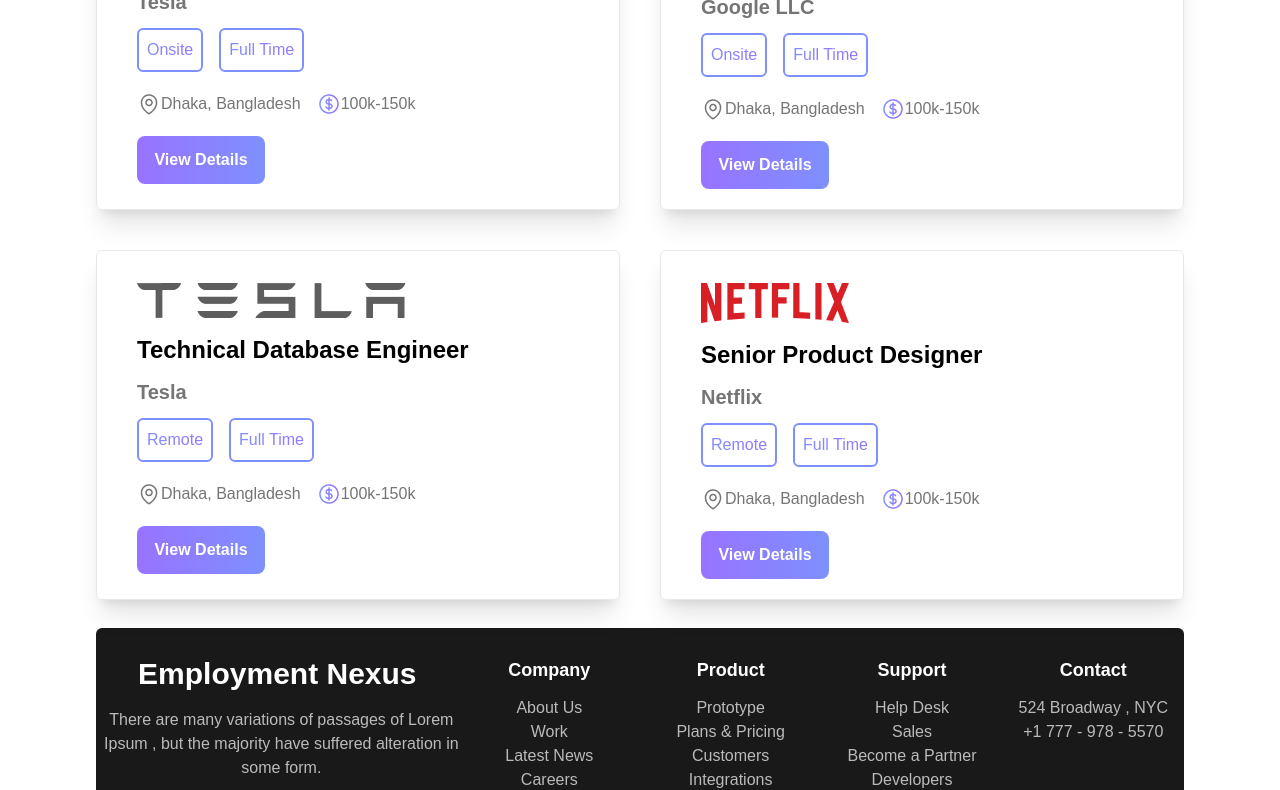
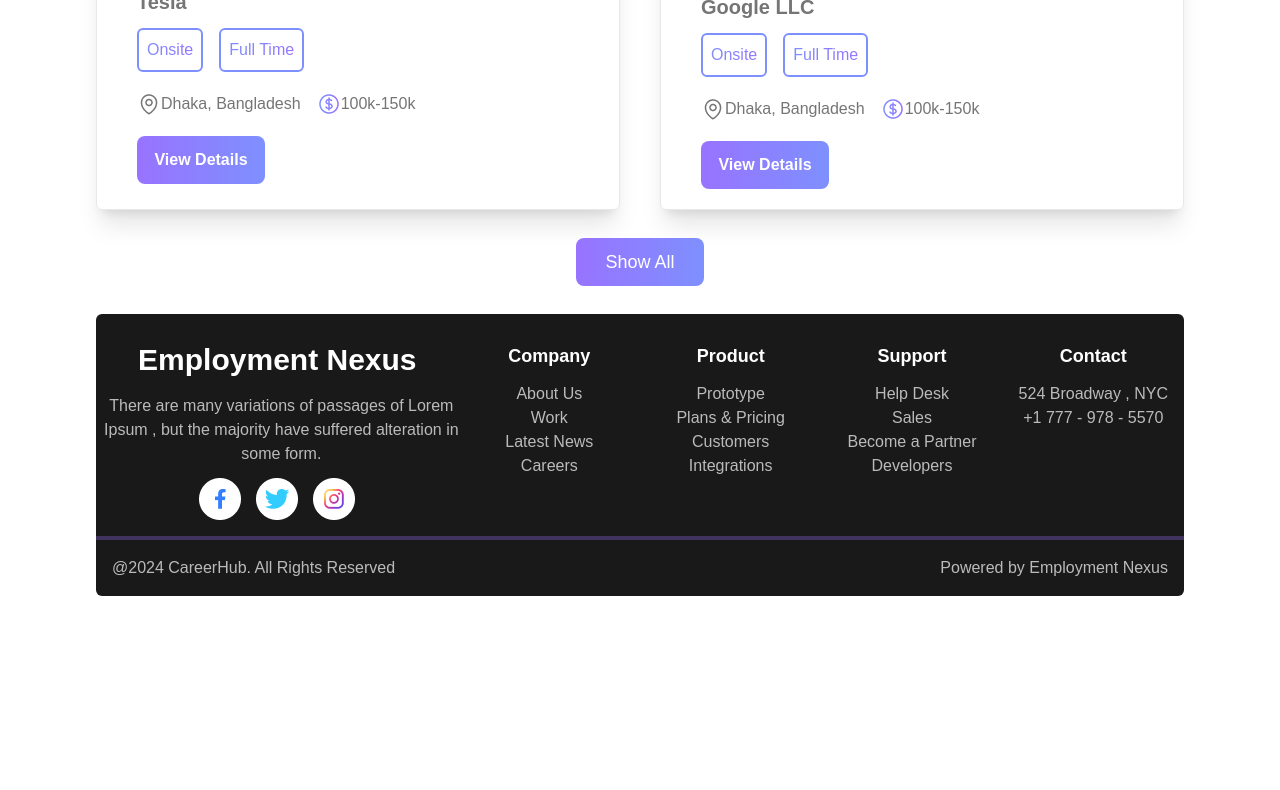
Before and after one commit to mrfhmd7/employment-nexus, a React (Vite) app: page / in a window 1280 px wide. Shown: the part 1870-2660 px from the top of the page. After the commit the page ends 2498 px from the top, so only its background shows below. Built offline with nearby package versions, Linux system fonts and the light colour scheme.

Commit message:
show more and less button added

```diff
--- a/src/components/Jobs/Jobs.jsx
+++ b/src/components/Jobs/Jobs.jsx
@@ -7,6 +7,16 @@
      const [categories, setCategories] = useState([]);
      // console.log(jobs);
      // console.log(categories);
+
+     const [showAll, setShowAll] = useState(false);
+
+     const handleShowAll = () => {
+          setShowAll(true);
+     }
+
+     const handleShowLess = () => {
+          setShowAll(false);
+     }
 
      useEffect(() => {
           fetch('jobs.json')
@@ -41,9 +51,9 @@
                <div>
                     <h2 className='text-5xl font-bold text-[#1A1919] mt-24'>Featured Jobs</h2>
                     <p className='mt-5 mb-6 text-[#757575]'>Explore thousands of job opportunities with all the information you need. Its your future</p>
-                    <div className='grid grid-cols-2 gap-10'>
+                    <div className='grid grid-cols-2 gap-10 mb-7'>
                          {
-                              jobs.map(job => <FeaturedJobs
+                              jobs.slice(0, showAll ? 6 : 4).map(job => <FeaturedJobs
                                    key={job.id}
                                    logo={job.logo}
                                    job_title={job.job_title}
@@ -56,6 +66,26 @@
                               ></FeaturedJobs>)
                          }
                     </div>
+                    {
+                         !showAll && (
+                              <div>
+                                   <span
+                                        onClick={handleShowAll}>
+                                        <button className='bg-gradient-to-l from-[#7E90FE] to-[#9873FF] rounded-lg h-12 w-32 text-white text-lg'>Show All</button>
+                                   </span>
+                              </div>
+                         )
+                    }
+                    {
+                         showAll && (
+                              <div>
+                                   <span
+                                        onClick={handleShowLess}>
+                                        <button className='bg-gradient-to-l from-[#7E90FE] to-[#9873FF] rounded-lg h-12 w-32 text-white text-lg'>Show Less</button>
+                                   </span>
+                              </div>
+                         )
+                    }
                </div>
           </div>
      );
```
